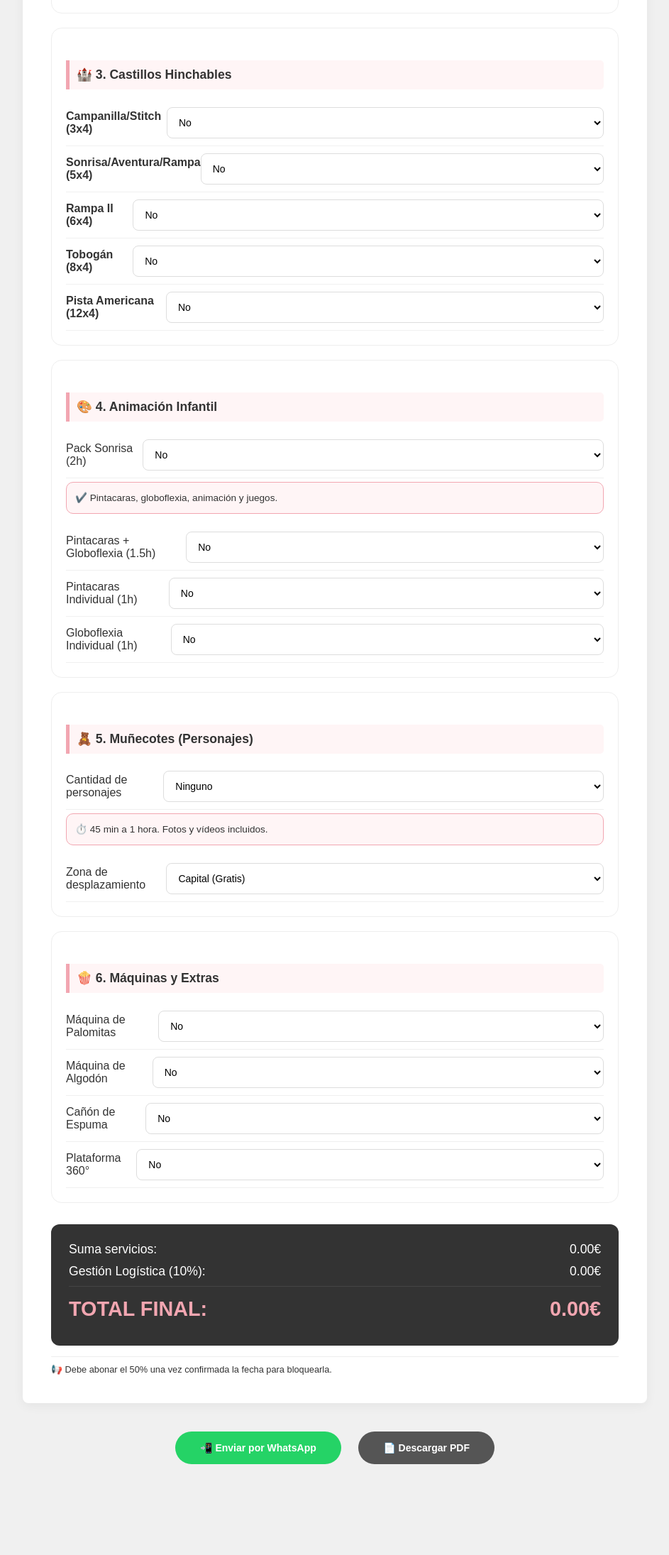
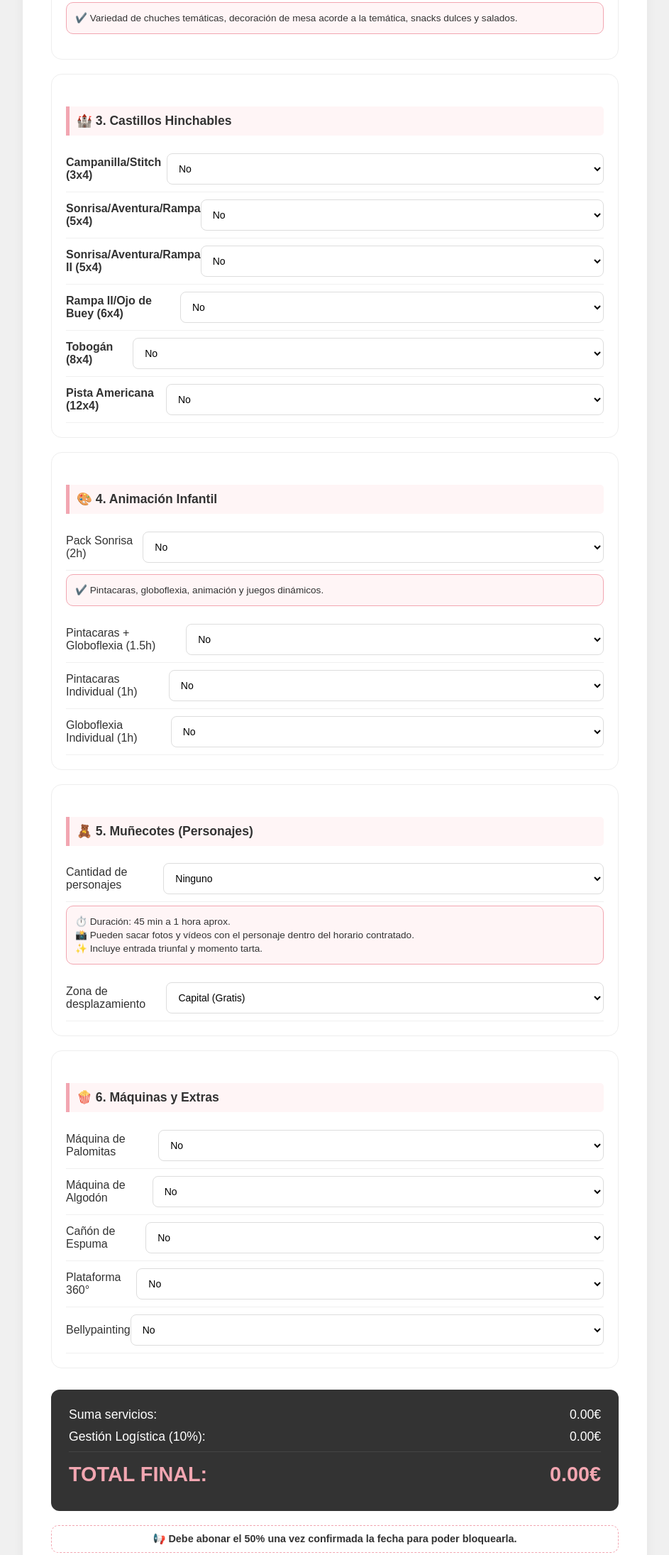
Before and after one commit to eleventodepitusa/web, a plain HTML site: page index.html in a window 1280 px wide. Shown: the part 1267-3458 px from the top of the page at 71% size, without its empty margins (168-1111 px from the left). Before the commit the page ends 3370 px from the top, so only its background shows below. Drawn offline with Linux system fonts and the light colour scheme; files whose address does not match are found by name.

Commit message:
Update index.html

```diff
--- a/index.html
+++ b/index.html
@@ -4,7 +4,6 @@
     <meta charset="UTF-8">
     <meta name="viewport" content="width=device-width, initial-scale=1.0">
     <title>El Evento de Pitusa | Presupuesto Online</title>
-    <script src="https://cdnjs.cloudflare.com/ajax/libs/html2pdf.js/0.10.1/html2pdf.bundle.min.js"></script>
     <style>
         :root { --rosa: #f2a6b1; --negro: #333; --fondo: #ffffff; --gris-claro: #fcfcfc; --verde: #25d366; --urgente: #e74c3c; }
         body { font-family: 'Arial', sans-serif; margin: 0; background: #f0f0f0; color: var(--negro); }
@@ -25,11 +24,8 @@
         .btn-container { text-align: center; margin: 30px 0; }
         .btn { padding: 15px 35px; border: none; border-radius: 50px; font-weight: bold; cursor: pointer; margin: 10px; color: white; text-decoration: none; display: inline-block; font-size: 14px; }
         .btn-wa { background: var(--verde); }
-        .btn-pdf { background: #555; }
         .btn-galeria { background: var(--rosa); }
         .caja-nombres { background: #fefefe; padding: 10px; border-radius: 10px; margin-top: 10px; border: 1px dashed var(--rosa); display: none; }
-        .pdf-hidden { display: none !important; }
-        .pdf-text-value { font-weight: bold; color: #000; display: block; margin-top: 5px; }
     </style>
 </head>
 <body>
@@ -40,7 +36,7 @@
         <h1>Presupuesto del Evento</h1>
     </header>
 
-    <div class="btn-container no-print">
+    <div class="btn-container">
         <a href="galeria.html" class="btn btn-galeria">🖼️ Ver Galería de Fotos</a>
     </div>
 
@@ -72,8 +68,9 @@
         <h2>🏠 2. Alquiler y Decoración Local</h2>
         <div class="servicio-item" data-label="Alquiler Sala Ingenio"><span>Alquiler Sala Ingenio</span><select class="calc" onchange="calcular()"><option value="0">No</option><option value="160">3 Horas - 160€</option><option value="190">4 Horas - 190€</option></select></div>
         <div class="servicio-item" data-label="Decoración Local"><span>Decoración Local</span><select class="calc" onchange="calcular()"><option value="0">No</option><option value="140">Sí - 140€</option></select></div>
-        <div class="cuadro-info">✔️ Fondo, globos, nombre, bandejas y figuras.</div>
+        <div class="cuadro-info">✔️ Fondo de pared circular/cuadrado, globos orgánicos, nombre del cumpleañero, bandejas y figuras temáticas.</div>
         <div class="servicio-item" data-label="Mesa Dulce Local"><span>Mesa Dulce Local</span><select class="calc" onchange="calcular()"><option value="0">No</option><option value="80">Sí - 80€</option></select></div>
+        <div class="cuadro-info">✔️ Variedad de chuches temáticas, decoración de mesa acorde a la temática, snacks dulces y salados.</div>
     </div>
 
     <div class="seccion-contenedor">
@@ -84,7 +81,7 @@
     <div class="seccion-contenedor">
         <h2>🎨 4. Animación Infantil</h2>
         <div class="servicio-item" data-label="Pack Sonrisa"><span>Pack Sonrisa (2h)</span><select class="calc" onchange="calcular()"><option value="0">No</option><option value="150">Añadir - 150€</option></select></div>
-        <div class="cuadro-info">✔️ Pintacaras, globoflexia, animación y juegos.</div>
+        <div class="cuadro-info">✔️ Pintacaras, globoflexia, animación y juegos dinámicos.</div>
         <div class="servicio-item" data-label="Pintacaras + Globoflexia"><span>Pintacaras + Globoflexia (1.5h)</span><select class="calc" onchange="calcular()"><option value="0">No</option><option value="125">2 Monit. - 125€</option><option value="95">1 Monit. - 95€</option></select></div>
         <div class="servicio-item" data-label="Pintacaras Indiv."><span>Pintacaras Individual (1h)</span><select class="calc" onchange="calcular()"><option value="0">No</option><option value="70">Añadir - 70€</option></select></div>
         <div class="servicio-item" data-label="Globoflexia Indiv."><span>Globoflexia Individual (1h)</span><select class="calc" onchange="calcular()"><option value="0">No</option><option value="70">Añadir - 70€</option></select></div>
@@ -95,7 +92,7 @@
         <div class="servicio-item" data-label="Muñecotes"><span>Cantidad de personajes</span><select id="cantidad-munecotes" onchange="gestionarNombres()">
             <option value="0">Ninguno</option><option value="120">1 Personaje - 120€</option><option value="210">2 Personajes - 210€</option><option value="300">3 Personajes - 300€</option>
         </select></div>
-        <div class="cuadro-info">⏱️ 45 min a 1 hora. Fotos y vídeos incluidos.</div>
+        <div class="cuadro-info">⏱️ Duración: 45 min a 1 hora aprox.<br>📸 Pueden sacar fotos y vídeos con el personaje dentro del horario contratado.<br>✨ Incluye entrada triunfal y momento tarta.</div>
         <div id="caja-nombres" class="caja-nombres"><div id="nombres-cont"></div></div>
         <div class="servicio-item" data-label="Zona Muñecote"><span>Zona de desplazamiento</span><select id="zona-mun" onchange="calcular()"><option value="0">Capital (Gratis)</option><option value="20">Resto de la Isla (+20€)</option></select></div>
         <input type="hidden" id="total-mun-oculto" class="calc" value="0">
@@ -107,6 +104,7 @@
         <div class="servicio-item" data-label="Máq. Algodón"><span>Máquina de Algodón</span><select class="calc" onchange="calcular()"><option value="0">No</option><option value="140">Añadir - 140€</option></select></div>
         <div class="servicio-item" data-label="Cañón Espuma"><span>Cañón de Espuma</span><select class="calc" onchange="calcular()"><option value="0">No</option><option value="280">Público - 280€</option><option value="230">Privado - 230€</option></select></div>
         <div class="servicio-item" data-label="Plataforma 360"><span>Plataforma 360°</span><select class="calc" onchange="calcular()"><option value="0">No</option><option value="270">2h - 270€</option><option value="300">3h - 300€</option></select></div>
+        <div class="servicio-item" data-label="Bellypainting"><span>Bellypainting</span><select onchange="if(this.value==='INFO') alert('Información solicitada. Se incluirá en el mensaje de WhatsApp.')"><option value="0">No</option><option value="INFO">Solicitar Info y Precios</option></select></div>
     </div>
 
     <div class="resumen-total">
@@ -116,24 +114,26 @@
         <div class="fila-resumen total-destacado"><span>TOTAL FINAL:</span><span><span id="res-tot">0</span>€</span></div>
     </div>
 
-    <div class="nota-reserva" style="margin-top:15px; font-size: 0.8rem; border-top: 1px solid #eee; padding-top:10px;">
-        📢 Debe abonar el 50% una vez confirmada la fecha para bloquearla.
+    <div style="margin-top:20px; text-align:center; font-weight:bold; border: 1px dashed var(--rosa); padding: 10px; border-radius: 10px; font-size: 0.9rem;">
+        📢 Debe abonar el 50% una vez confirmada la fecha para poder bloquearla.
     </div>
 </div>
 
-<div class="btn-container no-print">
+<div class="btn-container">
     <button onclick="validarYEnviar()" class="btn btn-wa">📲 Enviar por WhatsApp</button>
-    <button onclick="generarPDF()" class="btn btn-pdf">📄 Descargar PDF</button>
 </div>
 
 <script>
     const hinchables = [
         {n: "Campanilla/Stitch (3x4)", p2: 150, p3: 180},
         {n: "Sonrisa/Aventura/Rampa (5x4)", p2: 160, p3: 190},
-        {n: "Rampa II (6x4)", p2: 170, p3: 200},
+        {n: "Sonrisa/Aventura/Rampa II (5x4)", p2: 160, p3: 190},
+        {n: "Rampa II/Ojo de Buey (6x4)", p2: 170, p3: 200},
         {n: "Tobogán (8x4)", p2: 190, p3: 220},
         {n: "Pista Americana (12x4)", p2: 260, p3: 300}
     ];
+
+    const personajes = ["Sonic", "Bella", "Trolls", "Bluey", "Super Mario", "Chase", "Marshall", "Skye", "Stitch", "Pepa Pig", "Olaf", "Cocomelon", "Otro"];
 
     function cargarH() {
         let html = "";
@@ -151,7 +151,9 @@
         if (cant > 0) {
             document.getElementById('caja-nombres').style.display = "block";
             for (let i = 1; i <= cant; i++) {
-                cont.innerHTML += `<input type="text" class="nombre-sel" placeholder="Personaje ${i}" style="margin-bottom:5px;">`;
+                let s = `<select class="personaje-sel" style="margin-bottom:8px; width:100%; padding:8px; border-radius:5px;"><option value="">-- Personaje ${i} --</option>`;
+                personajes.forEach(p => s += `<option value="${p}">${p}</option>`);
+                cont.innerHTML += s + `</select>`;
             }
         } else { document.getElementById('caja-nombres').style.display = "none"; }
         calcular();
@@ -201,29 +203,14 @@
             }
         });
 
+        // Añadir nombres de personajes si existen
+        document.querySelectorAll('.personaje-sel').forEach((p, index) => {
+            if(p.value) servs += `   • Personaje ${index+1}: ${p.value}\n`;
+        });
+
         const msg = `✨ *NUEVO PRESUPUESTO* ✨\n👤 *Cliente:* ${d.n}\n📞 *Tel:* ${d.t}\n📧 *Email:* ${d.e}\n📅 *Fecha:* ${d.f}\n⏰ *Horario:* ${d.h}\n📍 *Lugar:* ${d.l}\n🎂 *Evento:* ${d.ev}\n👦 *Niños:* ${d.ninos} | *Adultos:* ${d.ads}\n\n*SERVICIOS:*\n${servs}\n💰 *TOTAL FINAL:* ${d.total}€`;
 
         window.open(`https://wa.me/34652678718?text=${encodeURIComponent(msg)}`);
-    }
-
-    function generarPDF() {
-        const elemento = document.getElementById('hoja-presupuesto');
-        const temporales = [];
-        elemento.querySelectorAll('input, select').forEach(i => {
-            const span = document.createElement('span');
-            span.className = 'pdf-text-value';
-            span.innerText = i.tagName === 'SELECT' ? i.options[i.selectedIndex].text : i.value;
-            if(span.innerText === "No" || span.innerText === "Ninguno" || span.innerText === "") span.closest('.servicio-item')?.classList.add('pdf-hidden');
-            i.style.display = 'none';
-            i.parentNode.insertBefore(span, i);
-            temporales.push({span, input: i});
-        });
-
-        html2pdf().set({ margin: 0.5, filename: 'Presupuesto_Pitusa.pdf', html2canvas: { scale: 2 }, jsPDF: { unit: 'in', format: 'a4' } })
-        .from(elemento).save().then(() => {
-            temporales.forEach(t => { t.span.remove(); t.input.style.display = 'block'; });
-            document.querySelectorAll('.pdf-hidden').forEach(el => el.classList.remove('pdf-hidden'));
-        });
     }
 
     function toggleOtroEvento() {
```
